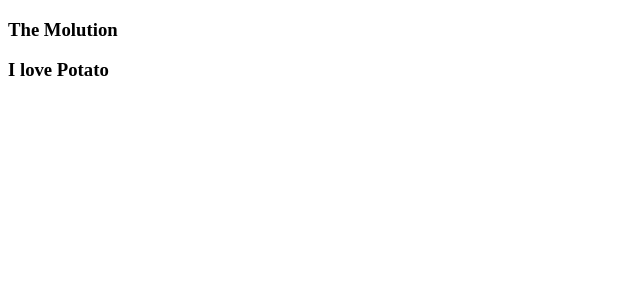
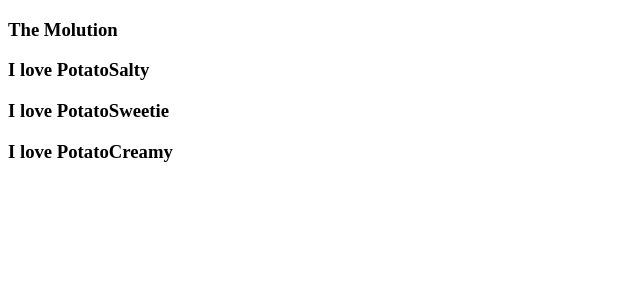
Before and after one commit to Jidaewook/movieapp_0901, a React (Create React App) app: page / in a window 1280 px wide. Shown: the top 300 px of the page, without its empty margins (0-640 px from the left). Built offline with nearby package versions, Linux system fonts and the light colour scheme.

Commit message:
React Props

```diff
--- a/src/App.js
+++ b/src/App.js
@@ -5,7 +5,9 @@ function App() {
   return (
     <div>
       <h3>The Molution</h3>
-      <Potato/>
+      <Potato favorite="Salty"/>
+      <Potato favorite="Sweetie"/>
+      <Potato favorite="Creamy"/>
 
     </div>
   );
--- a/src/potato.js
+++ b/src/potato.js
@@ -1,7 +1,8 @@
 import React from 'react';
 
-function Potato(){
-    return <h3>I love Potato</h3>;
+
+function Potato({favorite}){
+    return <h3>I love Potato{favorite}</h3>;
 
 }
 
```
